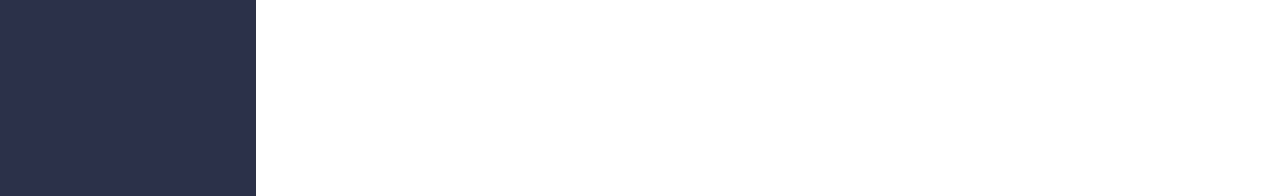
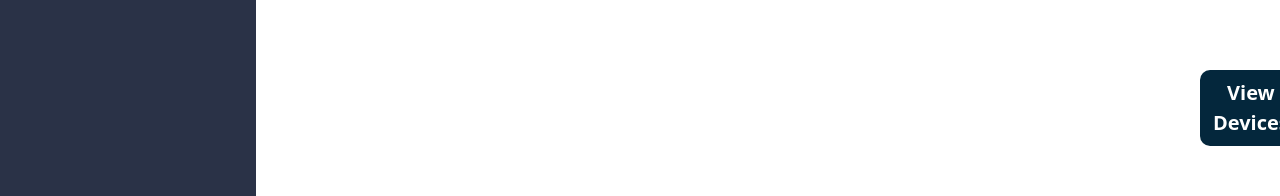
Before and after one commit to Jahangirbabar2000/AquaSafe, a React (Create React App) app in the folder my-app/: page /sites in a window 1280 px wide. Shown: the part 515-711 px from the top of the page. Built offline with nearby package versions, Linux system fonts and the light colour scheme; grey boxes are pictures that could not be loaded.

Commit message:
minor changes, added the button

```diff
--- a/my-app/src/App.js
+++ b/my-app/src/App.js
@@ -1,5 +1,5 @@
 import * as React from 'react';
-import Footer from './Components/navbarFooter/Footer'
+import Footer from './Components/footer/Footer'
 import "./App.css";
 import Routes from './Components/routes';
 
--- /dev/null
+++ b/my-app/src/Components/button/button.js
@@ -0,0 +1,13 @@
+import React from "react";
+
+const NewButton = props => {
+    return (
+        <button style={{
+            padding: "8px", paddingInline:"13px", fontWeight: "bold", width: "auto",
+            color: "white", height: "auto", borderRadius: "10px", fontSize: "20px",
+            backgroundColor: "#04273c"
+        }}>{props.text}</button>
+    );
+};
+
+export default NewButton;
--- a/my-app/src/Components/homepage/homepage.css
+++ b/my-app/src/Components/homepage/homepage.css
@@ -40,6 +40,7 @@
   font-size: 0.8cm;
   margin-bottom: 0;
 }
+
 #title-sub2 {
   font-size: 0.5cm;
 }
@@ -73,6 +74,7 @@
   width: 70%;
   height: 50vh;
 }
+
 .imgClass {
   width: 100%;
   height: 100%;
@@ -120,6 +122,7 @@
   box-shadow: 10px 10px 10px 0 rgba(0, 0, 0, 0.2),
     6px 6px 6px 0 rgba(0, 0, 0, 0.19);
 }
+
 .Info {
   box-shadow: 0 4px 8px 0 rgba(0, 0, 0, 0.2), 0 6px 20px 0 rgba(0, 0, 0, 0.19);
   margin-top: 1cm;
@@ -140,6 +143,7 @@
   height: 50px;
   /* border-right: 3px solid grey; */
 }
+
 .logo-img-login {
   height: 70px;
   /* border-right: 3px solid grey; */
--- a/my-app/src/Components/sites.js
+++ b/my-app/src/Components/sites.js
@@ -12,7 +12,8 @@ import 'leaflet/dist/leaflet.css';
 import Sidebar from './sidebar/side-bar';
 import "./sites.css";
 import Navbar from "./navbar/navbar.js"
-
+import NewButton from './button/button';
+import { Link } from 'react-router-dom';
 function App(props) {
 
     React.useEffect(() => {     // CODE FOR FIXING MARKER PROBLEM ON MAP
@@ -97,7 +98,14 @@ function App(props) {
                             </Popup>
                         </Marker>
                     </MapContainer>
+
                 </Grid>
+            </Grid>
+            <Grid container pl={150}>
+                <Link to="/dashboard">
+                    <NewButton text={"View Devices"}>
+                    </NewButton>
+                </Link>
             </Grid>
         </div>
 
--- a/my-app/src/Components/visualization.js
+++ b/my-app/src/Components/visualization.js
@@ -19,6 +19,8 @@ import { MapContainer, Marker, Popup, TileLayer } from "react-leaflet";
 import "leaflet/dist/leaflet.css";
 import axios from "axios";
 import "./visualization.css";
+import NewButton from './button/button';
+import { Link } from 'react-router-dom';
 import Navbar from "./navbar/navbar.js";
 
 function App(props) {
@@ -224,7 +226,14 @@ function App(props) {
             </Grid>
           </Grid>
         </Grid>
+        <Grid container pl={150}>
+          <Link to="/sites">
+            <NewButton text={"Back"}>
+            </NewButton>
+          </Link>
+        </Grid>
       </Grid>
+
     </div>
   );
 }
```
Also changed, not shown: my-app/src/Components/homepage/homepage.js (+4 -4 lines), my-app/src/Components/footer/Footer.js (renamed from my-app/src/Components/navbarFooter/Footer.js), my-app/src/Components/footer/footer.css (renamed from my-app/src/Components/navbarFooter/footer.css).
